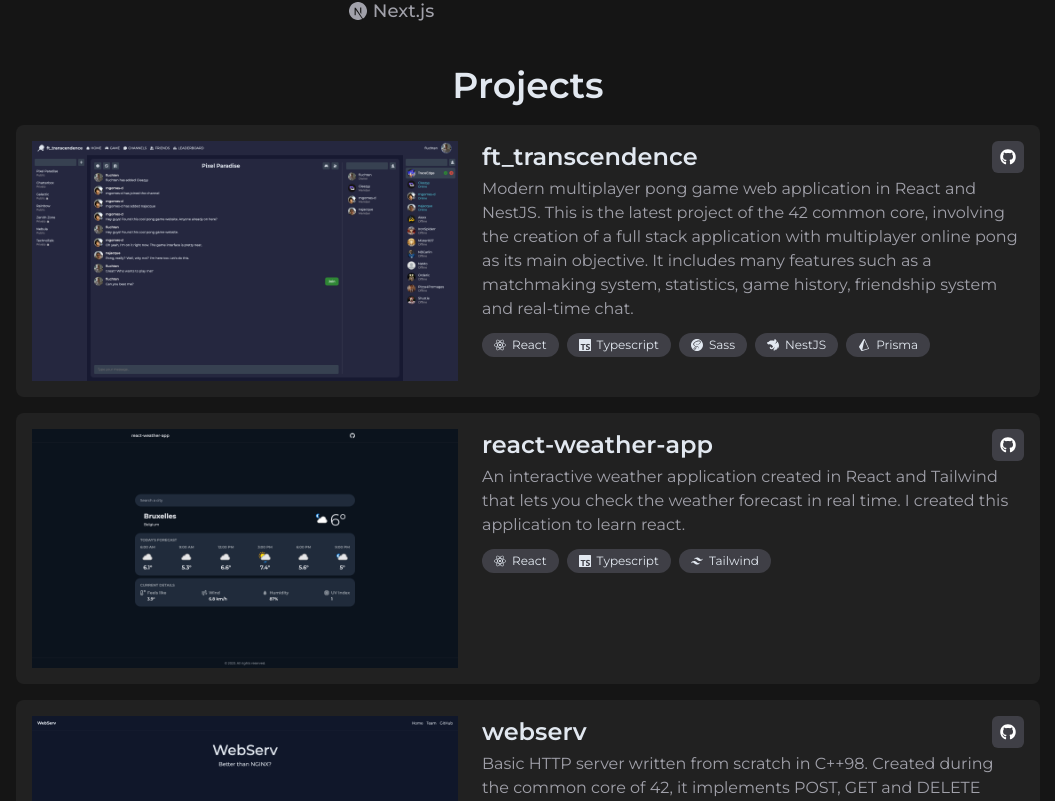
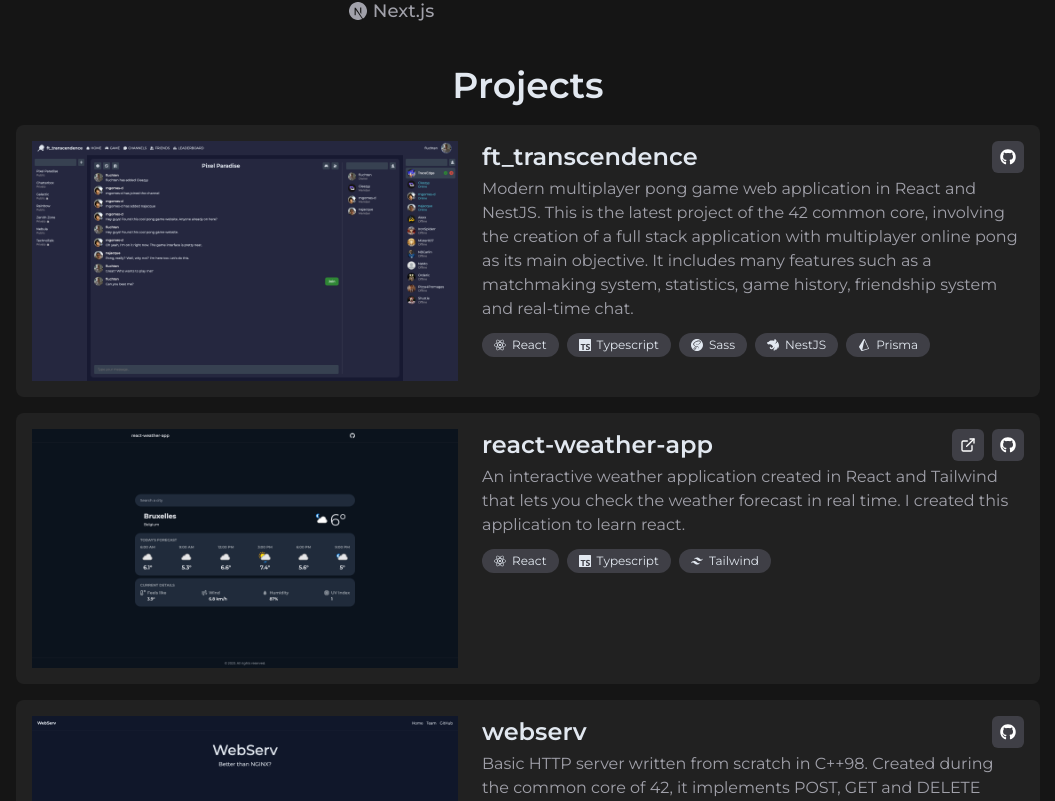
Before and after one commit to fluchtens/fluchtens, a Next.js app: page / in a window 1280 px wide. Shown: the part 616-1417 px from the top of the page, without its empty margins (112-1167 px from the left). Built offline with nearby package versions, Linux system fonts and the light colour scheme.

Commit message:
update | add external project link

```diff
--- a/docker-compose.yml
+++ b/docker-compose.yml
@@ -8,7 +8,7 @@ services:
       context: ./
       dockerfile: Dockerfile
     ports:
-      - 8080:8080
+      - 80:80
     networks:
       - portfolio_network
     restart: always
--- a/src/components/sections/Projects.tsx
+++ b/src/components/sections/Projects.tsx
@@ -2,12 +2,14 @@ import { CategoryTitle } from "@/components/ui/CategoryTitle";
 import { Language, LanguageElement } from "../ui/LanguageElement";
 import { ProjetPicture } from "../ui/ProjecPicture";
 import { SoureCodeBtn } from "../ui/SoureCodeBtn";
+import { ViewProjectBtn } from "../ui/ViewProjectBtn";
 import { Config } from "@/types/config.interface";
 const config: Config = require("@/config.json");
 
 interface ProjectElementProps {
   name: string;
   desc: string;
+  link: string;
   source: string;
   languages: Language[];
 }
@@ -15,19 +17,23 @@ interface ProjectElementProps {
 const ProjectElement = ({
   name,
   desc,
+  link,
   source,
   languages,
 }: ProjectElementProps) => (
-  <li className="p-4 rounded-lg bg-secondary">
-    <div className="flex-col md:flex-row flex justify-center items-center md:items-start gap-4 md:gap-6 text-center md:text-left">
+  <li className="max-w-[25rem] lg:max-w-none p-4 rounded-lg bg-secondary">
+    <div className="flex-col lg:flex-row flex justify-center items-center lg:items-start gap-4 lg:gap-6 text-center lg:text-left">
       <ProjetPicture name={name} />
       <div className="flex-col flex gap-1">
-        <div className="flex justify-center md:justify-between items-center gap-2">
-          <label className="text-xl md:text-2xl font-semibold">{name}</label>
-          <SoureCodeBtn link={source} />
+        <div className="flex justify-center lg:justify-between items-center gap-2">
+          <label className="text-xl lg:text-2xl font-semibold">{name}</label>
+          <div className="flex items-center gap-2">
+            {link && <ViewProjectBtn link={link} />}
+            <SoureCodeBtn link={source} />
+          </div>
         </div>
-        <p className="text-sm md:text-base font-normal text-zinc-400">{desc}</p>
-        <ul className="mt-2 flex-wrap flex justify-center md:justify-normal items-center gap-2">
+        <p className="text-sm lg:text-base font-normal text-zinc-400">{desc}</p>
+        <ul className="mt-2 flex-wrap flex justify-center lg:justify-normal items-center gap-2">
           {languages.map((language, index) => (
             <LanguageElement key={index} language={language} />
           ))}
@@ -40,12 +46,13 @@ const ProjectElement = ({
 export const Projects = () => (
   <section id="projects" className="flex-col flex gap-2 md:gap-5">
     <CategoryTitle title="Projects" />
-    <ul className="flex-col flex gap-4">
+    <ul className="flex-wrap lg:flex-col flex justify-center gap-4">
       {config.projects.map((project, index) => (
         <ProjectElement
           key={index}
           name={project.name}
           desc={project.desc}
+          link={project.link}
           source={project.source}
           languages={project.languages}
         />
--- a/src/components/ui/ProjecPicture.tsx
+++ b/src/components/ui/ProjecPicture.tsx
@@ -8,6 +8,6 @@ export const ProjetPicture = ({ name }: ProjecPictureProps) => (
   <img
     src={`/projects/${name}/${name}_1.png`}
     alt={`${name}_1.png`}
-    className="md:max-w-[426px] md:max-h-[260px]"
+    className="lg:max-w-[426px] lg:max-h-[260px] pointer-events-none"
   />
 );
--- a/src/components/ui/SoureCodeBtn.tsx
+++ b/src/components/ui/SoureCodeBtn.tsx
@@ -3,6 +3,7 @@ import { FaGithub } from "react-icons/fa";
 export const SoureCodeBtn = ({ link }: { link: string }) => (
   <a
     href={link}
+    target="_blank"
     className="p-2 flex justify-center items-center rounded-md bg-zinc-700 hover:bg-zinc-600"
   >
     <FaGithub className="text-base text-white" />
--- /dev/null
+++ b/src/components/ui/ViewProjectBtn.tsx
@@ -0,0 +1,11 @@
+import { FiExternalLink } from "react-icons/fi";
+
+export const ViewProjectBtn = ({ link }: { link: string }) => (
+  <a
+    href={link}
+    target="_blank"
+    className="p-2 flex justify-center items-center rounded-md bg-zinc-700 hover:bg-zinc-600"
+  >
+    <FiExternalLink className="text-base text-white" />
+  </a>
+);
--- a/src/config.json
+++ b/src/config.json
@@ -3,24 +3,28 @@
     {
       "name": "ft_transcendence",
       "desc": "Modern multiplayer pong game web application in React and NestJS. This is the latest project of the 42 common core, involving the creation of a full stack application with multiplayer online pong as its main objective. It includes many features such as a matchmaking system, statistics, game history, friendship system and real-time chat.",
+      "link": "",
       "source": "https://github.com/fluchtens/ft_transcendence",
       "languages": ["React", "TypeScript", "Sass", "NestJS", "Prisma"]
     },
     {
       "name": "react-weather-app",
       "desc": "An interactive weather application created in React and Tailwind that lets you check the weather forecast in real time. I created this application to learn react.",
+      "link": "https://weather.fluchtens.com/",
       "source": "https://github.com/fluchtens/react-weather-app",
       "languages": ["React", "TypeScript", "Tailwind"]
     },
     {
       "name": "webserv",
       "desc": "Basic HTTP server written from scratch in C++98. Created during the common core of 42, it implements POST, GET and DELETE methods and integrates CGI for dynamic pages.",
+      "link": "",
       "source": "https://github.com/fluchtens/webserv",
       "languages": ["CPlusPlus"]
     },
     {
       "name": "cub3d",
       "desc": "A simple 3D raycasting rendering in C using the MiniLibX library. Produced during the common core of 42, this project was inspired by the world-famous Wolfenstein 3D game, which was the first FPS ever.",
+      "link": "",
       "source": "https://github.com/fluchtens/cub3d",
       "languages": ["C"]
     }
--- a/src/types/config.interface.tsx
+++ b/src/types/config.interface.tsx
@@ -3,6 +3,7 @@ import { Language } from "@/components/ui/LanguageElement";
 export interface Project {
   name: string;
   desc: string;
+  link: string;
   source: string;
   languages: Language[];
 }
```
Also changed, not shown: 1 other file (tests, documents, lock files or other folders).
